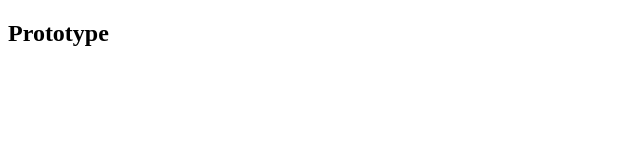
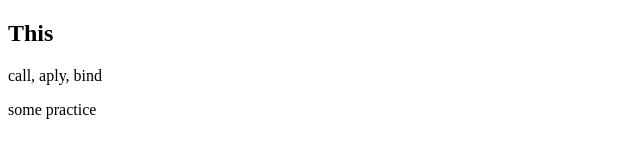
Before and after one commit to Placebo98/context-THIS, a plain HTML site: page index.html in a window 1280 px wide. Shown: the whole page, without its empty margins (0-640 px from the left). Drawn offline with Linux system fonts and the light colour scheme.

Commit message:
Update index.html

```diff
--- a/index.html
+++ b/index.html
@@ -6,7 +6,9 @@
     <title>Document</title>
   </head>
   <body>
-    <h2>Prototype</h2>
+    <h2>This</h2>
+    <p>call, aply, bind</p>
+    <p>some practice</p>
     <script src="./index.js"></script>
   </body>
 </html>
```
